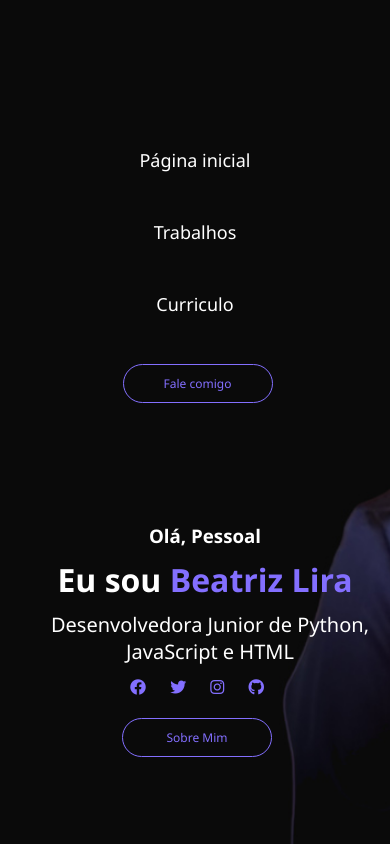
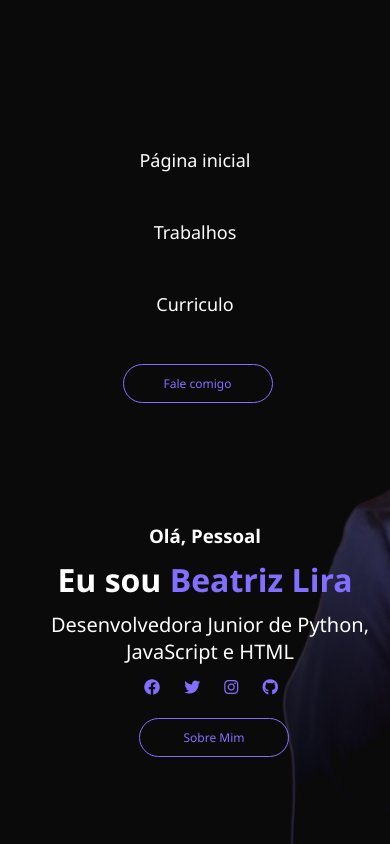
Before and after one commit to beatrizliramartins/Site, a plain HTML site: page index.html in a window 390 px wide. Drawn offline with Linux system fonts and the light colour scheme.

Commit message:
Alterações smartphone

```diff
--- a/style.css
+++ b/style.css
@@ -331,14 +331,14 @@ header h3 {
       .redes-sociais {
           justify-content: center;
           align-items: center;
-          padding-left: 110px;
+          padding-left: 124px;
           margin-top: 3%;
       }
 
       .btn {
           justify-content: center;
           margin: 20px;
-          margin-left: 112px;
+          margin-left: 129px;
 
       }
 
```
